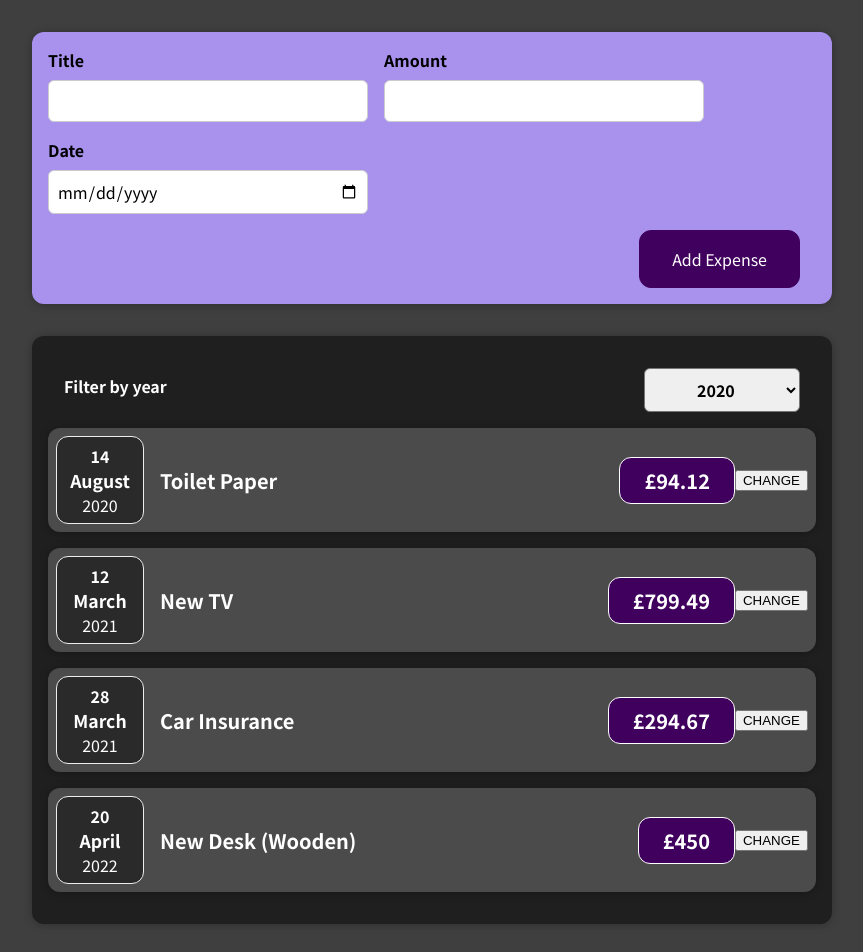
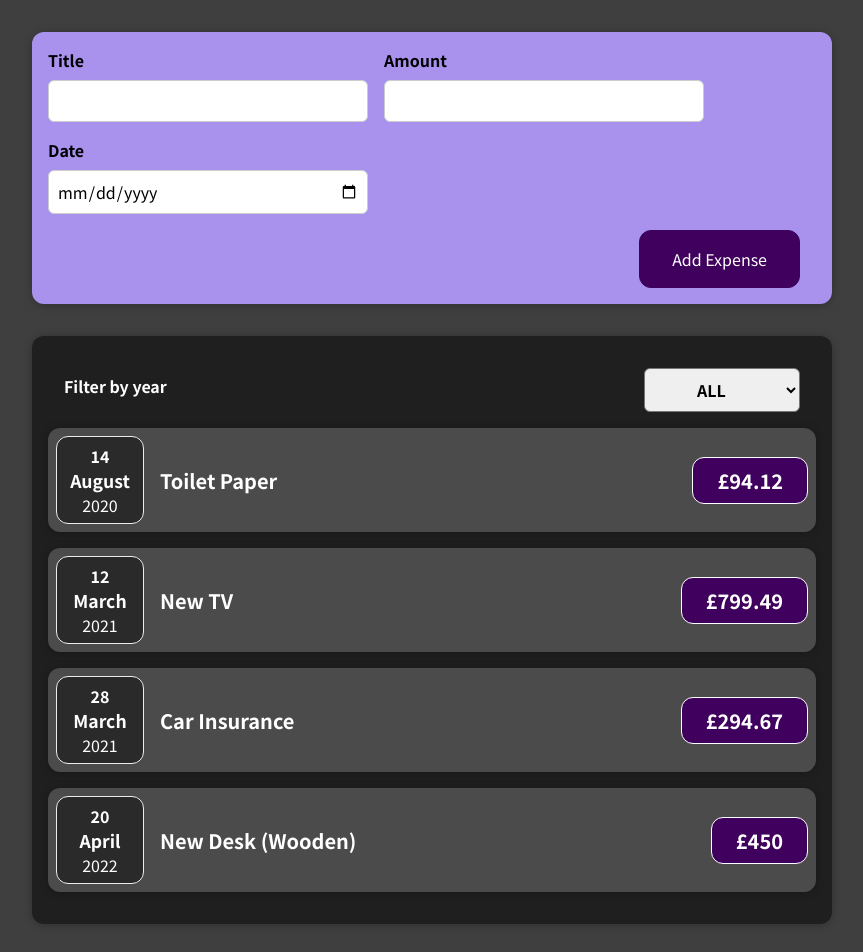
Before and after one commit to Makktu/react-training, a React (Create React App) app: page / in a window 1280 px wide. Shown: the top 952 px of the page, without its empty margins (208-1071 px from the left). Built offline with nearby package versions, Linux system fonts and the light colour scheme.

Commit message:
getting somewhere

```diff
--- a/src/App.jsx
+++ b/src/App.jsx
@@ -1,9 +1,8 @@
+import React, { useState } from "react";
 import Expenses from "./components/Expenses/Expenses";
 import NewExpense from "./components/NewExpense/NewExpense";
 
-const App = () => {
-    const cheekyTest = "This is a cheeky test";
-    const myExpenses = [
+const DUMMY_EXPENSES = [
     {
         id: "e1",
         title: "Toilet Paper",
@@ -30,15 +29,18 @@ const App = () => {
     },
 ];
 
-    const addExpenseHandler = (expenses) => {
-        console.log("This is App.js");
-        console.log(expenses);
+const App = () => {
+    const [expenses, setExpenses] = useState(DUMMY_EXPENSES);
+    const addExpenseHandler = (expense) => {
+        setExpenses((prevExpenses) => {
+            return [expense, ...prevExpenses];
+        });
     };
 
     return (
         <div>
             <NewExpense onAddExpense={addExpenseHandler} />
-            <Expenses expenses={myExpenses} />;
+            <Expenses expenses={expenses} />;
         </div>
     );
 };
--- a/src/components/Expenses/ExpenseItem.jsx
+++ b/src/components/Expenses/ExpenseItem.jsx
@@ -1,31 +1,16 @@
-import React, { useState } from "react";
+import React from "react";
 import "./ExpenseItem.css";
 import ExpenseDate from "./ExpenseDate";
 import Card from "../UI/Card";
 
-// function getNewValue() {
-//     let someNewVal = "";
-//     while (!someNewVal) {
-//         someNewVal = prompt("NEW VALUE?");
-//     }
-//     console.log(someNewVal);
-//     return someNewVal;
-// }
-
 const ExpenseItem = (props) => {
-    const [title, setTitle] = useState(props.title);
-    const clickHandler = () => {
-        // setTitle(getNewValue());
-        setTitle("updated");
-    };
     return (
         <Card className="expense-item">
             <ExpenseDate date={props.date} />
             <div className="expense-item__description">
-                <h2>{title}</h2>
+                <h2>{props.title}</h2>
                 <div className="expense-item__price">£{props.amount}</div>
             </div>
-            <button onClick={clickHandler}>CHANGE</button>
         </Card>
     );
 };
--- a/src/components/Expenses/Expenses.css
+++ b/src/components/Expenses/Expenses.css
@@ -5,3 +5,7 @@
     width: 50rem;
     max-width: 95%;
 }
+
+.expenses__data_none-found {
+    color: yellow;
+}
--- a/src/components/Expenses/Expenses.jsx
+++ b/src/components/Expenses/Expenses.jsx
@@ -5,11 +5,35 @@ import ExpensesFilter from "./ExpensesFilter";
 import "./Expenses.css";
 
 const Expenses = (props) => {
-    const [filteredYear, setFilteredYear] = useState("2020");
-
+    const [filteredYear, setFilteredYear] = useState("all");
     const filterChangeHandler = (selectedYear) => {
         setFilteredYear(selectedYear);
     };
+
+    let filteredExpenses = props.expenses.filter(
+        (expense) => expense.date.getFullYear() === parseInt(filteredYear)
+    );
+
+    if (filteredExpenses.length === 0 && filteredYear === "all") {
+        filteredExpenses = props.expenses;
+    }
+
+    let expensesContent = (
+        <p className="expenses__data_none-found">No Expenses Found</p>
+    );
+
+    if (filteredExpenses.length > 0 || filteredYear === "all") {
+        console.log(filteredExpenses);
+        expensesContent = filteredExpenses.map((expense) => (
+            <ExpenseItem
+                key={expense.id}
+                title={expense.title}
+                amount={expense.amount}
+                date={expense.date}
+            />
+        ));
+    }
+
     return (
         <div>
             <Card className="expenses">
@@ -17,31 +41,7 @@ const Expenses = (props) => {
                     selected={filteredYear}
                     onChangeFilter={filterChangeHandler}
                 />
-
-                <ExpenseItem
-                    title={props.expenses[0].title}
-                    amount={props.expenses[0].amount}
-                    date={props.expenses[0].date}
-                    id={props.expenses[0].id}
-                />
-                <ExpenseItem
-                    title={props.expenses[1].title}
-                    amount={props.expenses[1].amount}
-                    date={props.expenses[1].date}
-                    id={props.expenses[1].id}
-                />
-                <ExpenseItem
-                    title={props.expenses[2].title}
-                    amount={props.expenses[2].amount}
-                    date={props.expenses[2].date}
-                    id={props.expenses[2].id}
-                />
-                <ExpenseItem
-                    title={props.expenses[3].title}
-                    amount={props.expenses[3].amount}
-                    date={props.expenses[3].date}
-                    id={props.expenses[3].id}
-                />
+                {expensesContent}
             </Card>
         </div>
     );
--- a/src/components/Expenses/ExpensesFilter.jsx
+++ b/src/components/Expenses/ExpensesFilter.jsx
@@ -4,7 +4,6 @@ import "./ExpensesFilter.css";
 
 const ExpensesFilter = (props) => {
     const dropdownChangeHandler = (event) => {
-        console.log(event.target.value);
         props.onChangeFilter(event.target.value);
     };
     return (
@@ -12,6 +11,8 @@ const ExpensesFilter = (props) => {
             <div className="expenses-filter__control">
                 <label>Filter by year</label>
                 <select value={props.selected} onChange={dropdownChangeHandler}>
+                    <option value="all">ALL</option>
+                    <option value="2023">2023</option>
                     <option value="2022">2022</option>
                     <option value="2021">2021</option>
                     <option value="2020">2020</option>
```
Also changed, not shown: 1 other file (tests, documents, lock files or other folders). Lines whose indentation alone changed are shown as unchanged.
